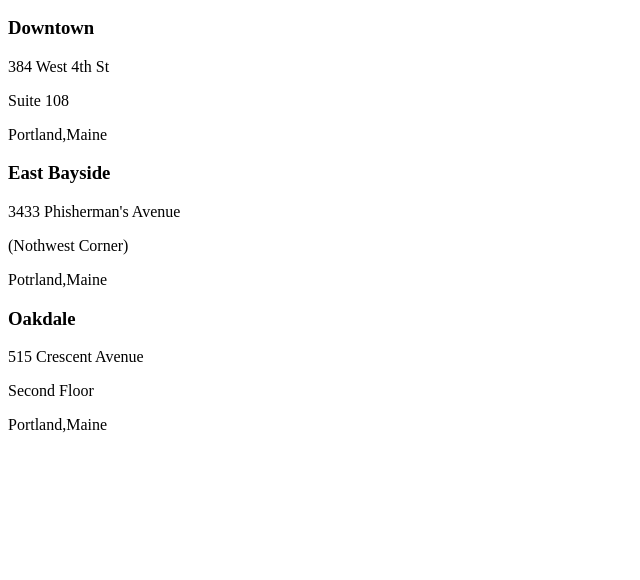
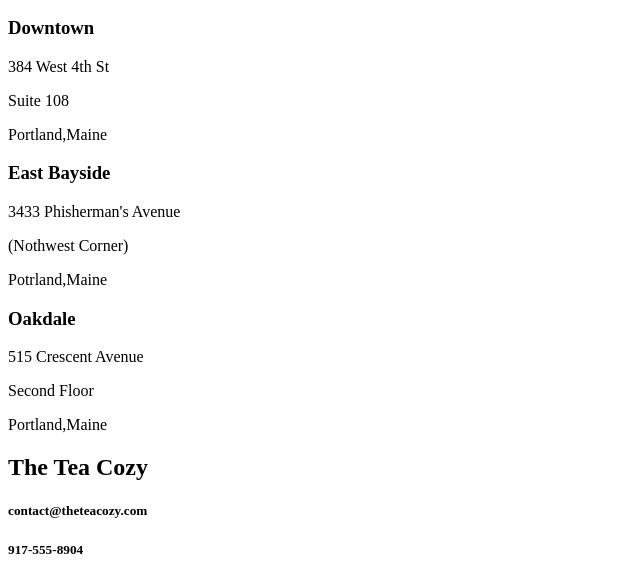
Before and after one commit to PatrycjaBlaszkowska/TeaCozy, a plain HTML site: page index.html in a window 1280 px wide. Shown: the part 5019-5599 px from the top of the page, without its empty margins (0-640 px from the left). Before the commit the page ends 5469 px from the top, so only its background shows below. Drawn offline with Linux system fonts and the light colour scheme.

Commit message:
Add Contact Section into HTML file

```diff
--- a/index.html
+++ b/index.html
@@ -72,6 +72,12 @@
                 <p>Portland,Maine</p>
             </div>
         </div>
+        <!--Contact Section-->
+        <div id="contact">
+            <h2>The Tea Cozy</h2>
+            <h5>contact@theteacozy.com</h5>
+            <h5>917-555-8904</h5>
+        </div>
     </main>
 </body>
 </html>
```
